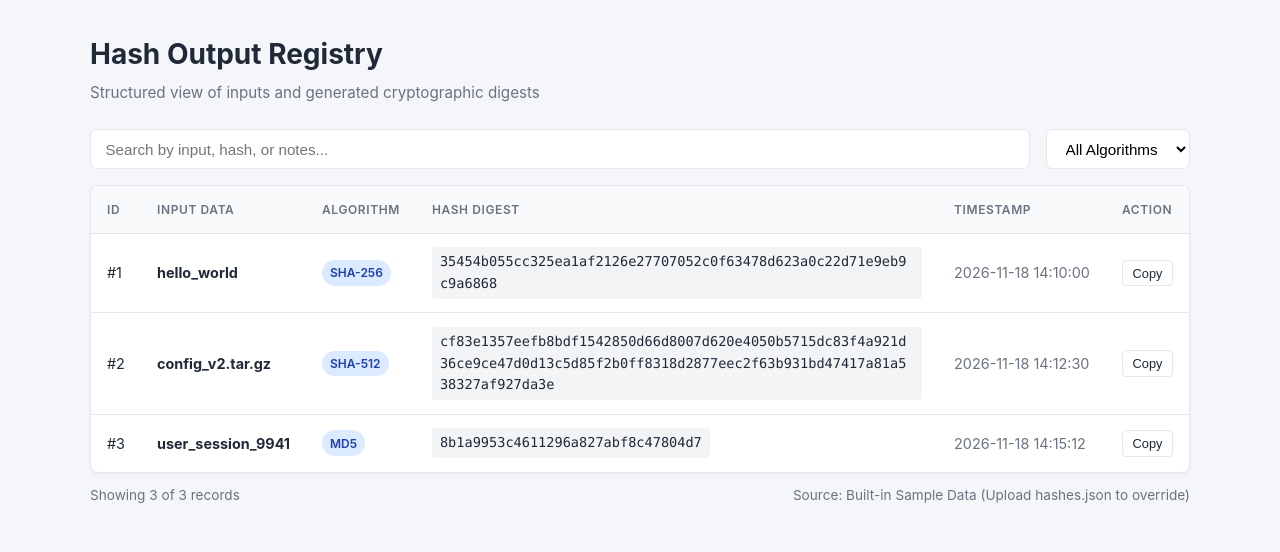
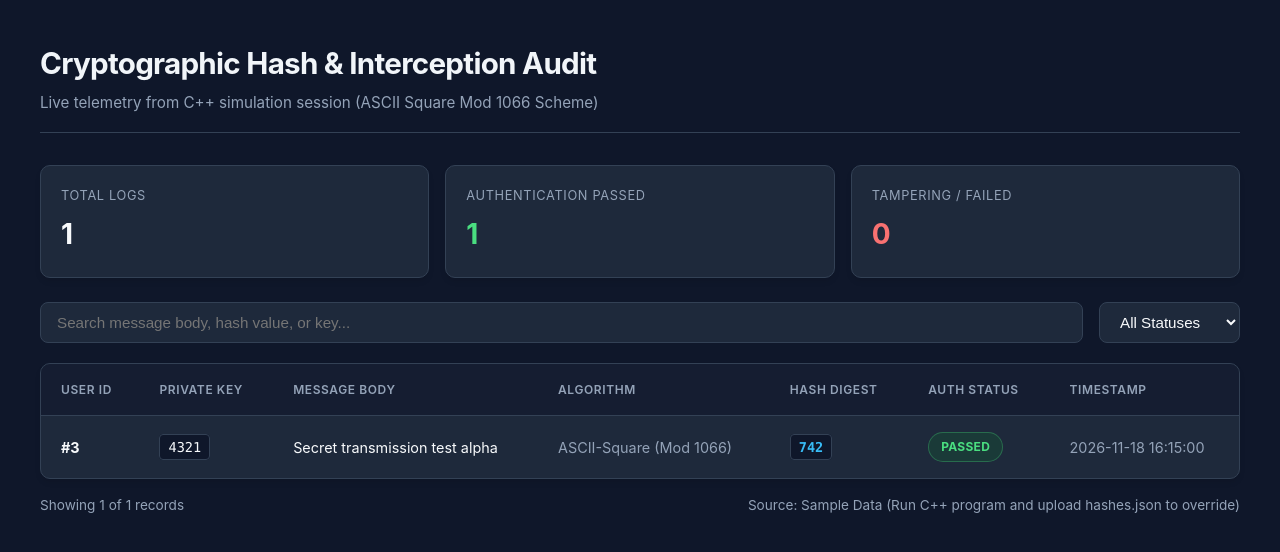
Before and after one commit to RyanTaddeo/HashingWebsite, a plain HTML site: page index.html in a window 1280 px wide. Drawn offline with Linux system fonts and the light colour scheme; no server answers.

Commit message:
Add files via upload

```diff
--- a/index.html
+++ b/index.html
@@ -3,17 +3,20 @@
 <head>
     <meta charset="UTF-8">
     <meta name="viewport" content="width=device-width, initial-scale=1.0">
-    <title>Hashing Algorithm Data Viewer</title>
+    <title>Crypto-Hash Simulation Dashboard</title>
     <style>
         :root {
-            --bg-color: #f4f6f9;
-            --card-bg: #ffffff;
-            --text-main: #1f2937;
-            --text-muted: #6b7280;
-            --border-color: #e5e7eb;
-            --accent: #2563eb;
-            --accent-hover: #1d4ed8;
-            --code-bg: #f3f4f6;
+            --bg-color: #0f172a;
+            --card-bg: #1e293b;
+            --text-main: #f8fafc;
+            --text-muted: #94a3b8;
+            --border-color: #334155;
+            --accent: #38bdf8;
+            --success-bg: rgba(22, 101, 52, 0.3);
+            --success-text: #4ade80;
+            --danger-bg: rgba(153, 27, 27, 0.3);
+            --danger-text: #f87171;
+            --code-bg: #0f172a;
         }
 
         * {
@@ -27,70 +30,113 @@
             background-color: var(--bg-color);
             color: var(--text-main);
             line-height: 1.6;
-            padding: 2rem 1rem;
+            padding: 2.5rem 1rem;
         }
 
         .container {
-            max-width: 1100px;
+            max-width: 1200px;
             margin: 0 auto;
         }
 
         header {
-            margin-bottom: 1.5rem;
+            margin-bottom: 2rem;
+            border-bottom: 1px solid var(--border-color);
+            padding-bottom: 1rem;
         }
 
         h1 {
-            font-size: 1.75rem;
-            margin-bottom: 0.25rem;
+            font-size: 1.85rem;
+            font-weight: 700;
+            letter-spacing: -0.025em;
+            color: #f1f5f9;
         }
 
         .subtitle {
             color: var(--text-muted);
             font-size: 0.95rem;
+            margin-top: 0.25rem;
+        }
+
+        /* Metric Summary Cards Layout */
+        .metrics-grid {
+            display: grid;
+            grid-template-columns: repeat(auto-fit, minmax(220px, 1fr));
+            gap: 1rem;
+            margin-bottom: 1.5rem;
+        }
+
+        .metric-card {
+            background: var(--card-bg);
+            border: 1px solid var(--border-color);
+            border-radius: 10px;
+            padding: 1.25rem;
+            box-shadow: 0 4px 6px -1px rgba(0, 0, 0, 0.1);
+        }
+
+        .metric-title {
+            font-size: 0.8rem;
+            text-transform: uppercase;
+            letter-spacing: 0.05em;
+            color: var(--text-muted);
+            margin-bottom: 0.35rem;
+        }
+
+        .metric-value {
+            font-size: 1.75rem;
+            font-weight: 700;
+            color: var(--text-main);
         }
 
         .controls {
             display: flex;
             gap: 1rem;
-            margin-bottom: 1rem;
+            margin-bottom: 1.25rem;
             flex-wrap: wrap;
         }
 
         input[type="text"], select {
-            padding: 0.6rem 0.9rem;
+            padding: 0.65rem 1rem;
             border: 1px solid var(--border-color);
-            border-radius: 6px;
+            border-radius: 8px;
             font-size: 0.95rem;
             background: var(--card-bg);
+            color: var(--text-main);
+            outline: none;
+            transition: border-color 0.2s;
+        }
+
+        input[type="text"]:focus, select:focus {
+            border-color: var(--accent);
         }
 
         input[type="text"] {
             flex: 1;
-            min-width: 240px;
+            min-width: 260px;
         }
 
         .card {
             background: var(--card-bg);
             border: 1px solid var(--border-color);
-            border-radius: 8px;
+            border-radius: 10px;
             overflow-x: auto;
-            box-shadow: 0 1px 3px rgba(0, 0, 0, 0.05);
+            box-shadow: 0 4px 6px -1px rgba(0, 0, 0, 0.1);
         }
 
         table {
             width: 100%;
             border-collapse: collapse;
             text-align: left;
+            white-space: nowrap;
         }
 
         th, td {
-            padding: 0.85rem 1rem;
+            padding: 1rem 1.25rem;
             border-bottom: 1px solid var(--border-color);
             font-size: 0.9rem;
         }
 
         th {
-            background-color: #f9fafb;
+            background-color: rgba(15, 23, 42, 0.6);
             font-weight: 600;
             color: var(--text-muted);
             text-transform: uppercase;
@@ -103,47 +149,42 @@
         }
 
         tr:hover {
-            background-color: #f9fafb;
+            background-color: rgba(51, 65, 85, 0.3);
         }
 
-        .hash-cell {
+        .code-pill {
             font-family: "SFMono-Regular", Consolas, "Liberation Mono", Menlo, monospace;
             background-color: var(--code-bg);
             padding: 0.25rem 0.5rem;
             border-radius: 4px;
             font-size: 0.85rem;
-            word-break: break-all;
-            display: inline-block;
+            border: 1px solid var(--border-color);
         }
 
         .badge {
-            display: inline-block;
-            padding: 0.2rem 0.5rem;
+            display: inline-flex;
+            align-items: center;
+            padding: 0.25rem 0.75rem;
             font-size: 0.75rem;
-            font-weight: 600;
-            border-radius: 999px;
-            background-color: #dbeafe;
-            color: #1e40af;
+            font-weight: 700;
+            border-radius: 9999px;
+            letter-spacing: 0.025em;
         }
 
-        button.copy-btn {
-            background: transparent;
-            border: 1px solid var(--border-color);
-            padding: 0.3rem 0.6rem;
-            border-radius: 4px;
-            cursor: pointer;
-            font-size: 0.8rem;
-            color: var(--text-main);
-            transition: all 0.15s ease;
+        .badge-passed {
+            background-color: var(--success-bg);
+            color: var(--success-text);
+            border: 1px solid rgba(74, 222, 128, 0.3);
         }
 
-        button.copy-btn:hover {
-            border-color: var(--accent);
-            color: var(--accent);
+        .badge-failed {
+            background-color: var(--danger-bg);
+            color: var(--danger-text);
+            border: 1px solid rgba(248, 113, 113, 0.3);
         }
 
         .status-bar {
-            margin-top: 0.75rem;
+            margin-top: 1rem;
             font-size: 0.85rem;
             color: var(--text-muted);
             display: flex;
@@ -155,14 +196,32 @@
 
 <div class="container">
     <header>
-        <h1>Hash Output Registry</h1>
-        <p class="subtitle">Structured view of inputs and generated cryptographic digests</p>
+        <h1>Cryptographic Hash & Interception Audit</h1>
+        <p class="subtitle">Live telemetry from C++ simulation session (ASCII Square Mod 1066 Scheme)</p>
     </header>
 
+    <!-- Top Summary Metrics Grid -->
+    <div class="metrics-grid">
+        <div class="metric-card">
+            <div class="metric-title">Total Logs</div>
+            <div class="metric-value" id="metricTotal">0</div>
+        </div>
+        <div class="metric-card">
+            <div class="metric-title">Authentication Passed</div>
+            <div class="metric-value" id="metricPassed" style="color: var(--success-text);">0</div>
+        </div>
+        <div class="metric-card">
+            <div class="metric-title">Tampering / Failed</div>
+            <div class="metric-value" id="metricFailed" style="color: var(--danger-text);">0</div>
+        </div>
+    </div>
+
     <div class="controls">
-        <input type="text" id="searchInput" placeholder="Search by input, hash, or notes...">
-        <select id="algoFilter">
-            <option value="ALL">All Algorithms</option>
+        <input type="text" id="searchInput" placeholder="Search message body, hash value, or key...">
+        <select id="statusFilter">
+            <option value="ALL">All Statuses</option>
+            <option value="PASSED">Passed Only</option>
+            <option value="FAILED">Failed Only</option>
         </select>
     </div>
 
@@ -170,49 +229,37 @@
         <table>
             <thead>
                 <tr>
-                    <th>ID</th>
-                    <th>Input Data</th>
+                    <th>User ID</th>
+                    <th>Private Key</th>
+                    <th>Message Body</th>
                     <th>Algorithm</th>
                     <th>Hash Digest</th>
+                    <th>Auth Status</th>
                     <th>Timestamp</th>
-                    <th>Action</th>
                 </tr>
             </thead>
             <tbody id="tableBody">
-                <!-- Rows populated via JavaScript -->
+                <!-- Populated via JavaScript -->
             </tbody>
         </table>
     </div>
 
     <div class="status-bar">
         <span id="rowCount">Loading records...</span>
-        <span id="dataSource">Source: Initializing</span>
+        <span id="dataSource">Source: Initializing...</span>
     </div>
 </div>
 
 <script>
-    // Fallback data used if 'hashes.json' is not yet uploaded to your GitHub repo
     const fallbackData = [
         {
-            id: 1,
-            input: "hello_world",
-            algorithm: "SHA-256",
-            hash: "35454b055cc325ea1af2126e27707052c0f63478d623a0c22d71e9eb9c9a6868",
-            timestamp: "2026-11-18 14:10:00"
-        },
-        {
-            id: 2,
-            input: "config_v2.tar.gz",
-            algorithm: "SHA-512",
-            hash: "cf83e1357eefb8bdf1542850d66d8007d620e4050b5715dc83f4a921d36ce9ce47d0d13c5d85f2b0ff8318d2877eec2f63b931bd47417a81a538327af927da3e",
-            timestamp: "2026-11-18 14:12:30"
-        },
-        {
             id: 3,
-            input: "user_session_9941",
-            algorithm: "MD5",
-            hash: "8b1a9953c4611296a827abf8c47804d7",
-            timestamp: "2026-11-18 14:15:12"
+            input: "Secret transmission test alpha",
+            privateKey: "4321",
+            algorithm: "ASCII-Square (Mod 1066)",
+            hash: 742,
+            status: "PASSED",
+            timestamp: "2026-11-18 16:15:00"
         }
     ];
 
@@ -221,30 +268,25 @@
     async function loadData() {
         const sourceLabel = document.getElementById('dataSource');
         try {
-            // Attempts to fetch external data file from the same GitHub folder
             const response = await fetch('./hashes.json');
-            if (!response.ok) throw new Error('No external file found');
+            if (!response.ok) throw new Error('File not found');
             allRecords = await response.json();
-            sourceLabel.textContent = "Source: hashes.json";
+            sourceLabel.textContent = "Source: Live hashes.json from C++ run";
         } catch (error) {
-            // Falls back to sample data so the page still renders cleanly
             allRecords = fallbackData;
-            sourceLabel.textContent = "Source: Built-in Sample Data (Upload hashes.json to override)";
+            sourceLabel.textContent = "Source: Sample Data (Run C++ program and upload hashes.json to override)";
         }
 
-        populateFilterDropdown(allRecords);
+        updateMetrics(allRecords);
         renderTable(allRecords);
     }
 
-    function populateFilterDropdown(data) {
-        const algoFilter = document.getElementById('algoFilter');
-        const algorithms = [...new Set(data.map(item => item.algorithm))];
-        algorithms.forEach(algo => {
-            const option = document.createElement('option');
-            option.value = algo;
-            option.textContent = algo;
-            algoFilter.appendChild(option);
-        });
+    function updateMetrics(data) {
+        document.getElementById('metricTotal').textContent = data.length;
+        const passedCount = data.filter(item => item.status === "PASSED").length;
+        const failedCount = data.filter(item => item.status === "FAILED").length;
+        document.getElementById('metricPassed').textContent = passedCount;
+        document.getElementById('metricFailed').textContent = failedCount;
     }
 
     function renderTable(data) {
@@ -253,20 +295,24 @@
         tbody.innerHTML = '';
 
         if (data.length === 0) {
-            tbody.innerHTML = `<tr><td colspan="6" style="text-align:center; color:#6b7280;">No matching records found.</td></tr>`;
+            tbody.innerHTML = `<tr><td colspan="7" style="text-align:center; color:var(--text-muted); padding: 2rem;">No matching session logs found.</td></tr>`;
             rowCount.textContent = "Showing 0 records";
             return;
         }
 
         data.forEach(item => {
+            const isPassed = item.status === "PASSED";
+            const badgeClass = isPassed ? "badge-passed" : "badge-failed";
+
             const tr = document.createElement('tr');
             tr.innerHTML = `
-                <td>#${item.id}</td>
-                <td><strong>${escapeHTML(String(item.input))}</strong></td>
-                <td><span class="badge">${escapeHTML(item.algorithm)}</span></td>
-                <td><span class="hash-cell">${escapeHTML(item.hash)}</span></td>
-                <td style="color: #6b7280; white-space: nowrap;">${escapeHTML(item.timestamp || 'N/A')}</td>
-                <td><button class="copy-btn" onclick="copyHash('${escapeHTML(item.hash)}', this)">Copy</button></td>
+                <td><strong>#${item.id}</strong></td>
+                <td><span class="code-pill">${escapeHTML(String(item.privateKey))}</span></td>
+                <td style="max-width: 250px; overflow: hidden; text-overflow: ellipsis;" title="${escapeHTML(String(item.input))}">${escapeHTML(String(item.input))}</td>
+                <td style="color: var(--text-muted);">${escapeHTML(item.algorithm)}</td>
+                <td><span class="code-pill" style="color: var(--accent); font-weight: bold;">${item.hash}</span></td>
+                <td><span class="badge ${badgeClass}">${item.status}</span></td>
+                <td style="color: var(--text-muted);">${escapeHTML(item.timestamp || 'N/A')}</td>
             `;
             tbody.appendChild(tr);
         });
@@ -276,25 +322,19 @@
 
     function filterData() {
         const query = document.getElementById('searchInput').value.toLowerCase();
-        const selectedAlgo = document.getElementById('algoFilter').value;
+        const selectedStatus = document.getElementById('statusFilter').value;
 
         const filtered = allRecords.filter(item => {
-            const matchesAlgo = selectedAlgo === 'ALL' || item.algorithm === selectedAlgo;
+            const matchesStatus = selectedStatus === 'ALL' || item.status === selectedStatus;
             const matchesText =
                 String(item.input).toLowerCase().includes(query) ||
-                item.hash.toLowerCase().includes(query) ||
+                String(item.hash).includes(query) ||
+                String(item.privateKey).toLowerCase().includes(query) ||
                 String(item.id).includes(query);
-            return matchesAlgo && matchesText;
+            return matchesStatus && matchesText;
         });
 
         renderTable(filtered);
-    }
-
-    function copyHash(hashText, btn) {
-        navigator.clipboard.writeText(hashText);
-        const originalText = btn.textContent;
-        btn.textContent = "Copied!";
-        setTimeout(() => btn.textContent = originalText, 1500);
     }
 
     function escapeHTML(str) {
@@ -308,7 +348,7 @@
     }
 
     document.getElementById('searchInput').addEventListener('input', filterData);
-    document.getElementById('algoFilter').addEventListener('change', filterData);
+    document.getElementById('statusFilter').addEventListener('change', filterData);
 
     loadData();
 </script>
```
